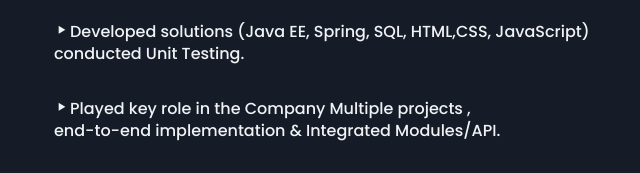
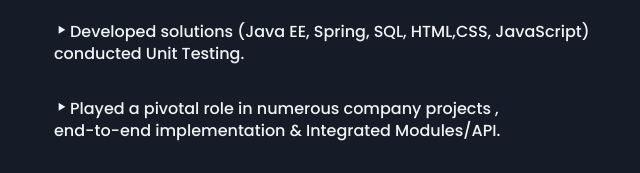
Before and after one commit to ITS-V-I-J-A-Y-B-0-R-A-T-E/vijbor_careerconnect.github.io, a plain HTML site: page index.html in a window 1280 px wide. Shown: the part 4123-4296 px from the top of the page, 230-870 px from the left. Drawn offline with Linux system fonts and the light colour scheme; no server answers; animation ran at ten frames a second.

Commit message:
Update index.html

```diff
--- a/index.html
+++ b/index.html
@@ -404,7 +404,7 @@
                        <h2 class="work__title">  conducted Unit Testing.</h2>
                        <h2 class="work__title"> </h2><br>
 
-                       <h3 class="skills__name"><i class='bx bx-play'></i>Played key role in the Company Multiple projects ,</h3>
+                       <h3 class="skills__name"><i class='bx bx-play'></i>Played a pivotal role in numerous company projects ,</h3>
                        <h2 class="work__title">  end-to-end implementation & Integrated Modules/API.</h2><br>
                        <h3 class="skills__name"><i class='bx bx-play'></i>Milestones : Project delivery ahead of deadlines,Gained </h3>
                        <h2 class="work__title">  client praise & recognition in SCRUM(Agile). </h2><br>
```
